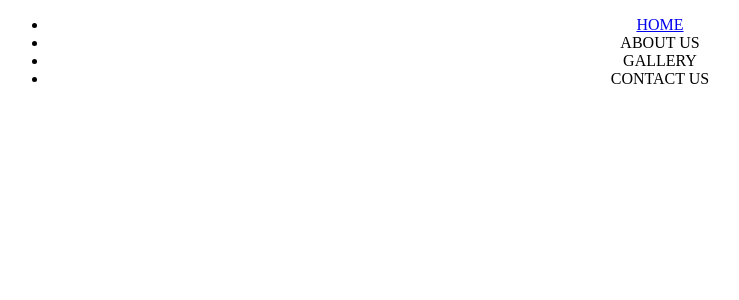
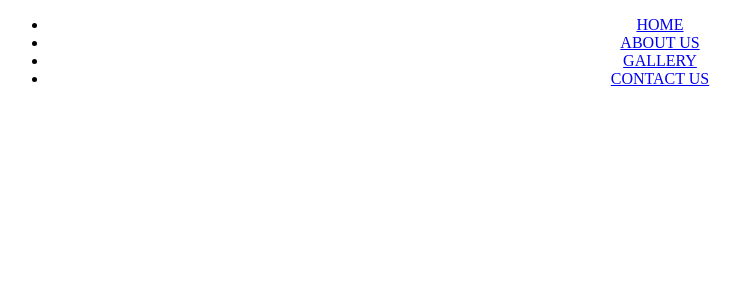
Before and after one commit to rimamenaa/DarKenza, a React (Vite) app: page / in a window 1280 px wide. Shown: the top 300 px of the page, without its empty margins (0-739 px from the left). Built offline with nearby package versions, Linux system fonts and the light colour scheme.

Commit message:
dynamic navbar

```diff
--- /dev/null
+++ b/src/Components/MenuItems.jsx
@@ -0,0 +1,22 @@
+export const MenuItems = [
+    {
+        title : "HOME",
+        url : "/",
+        cName : "navLinks",
+    },
+    {
+        title : "ABOUT US",
+        url : "/aboutUs",
+        cName : "navLinks",
+    },
+    {
+        title : "GALLERY",
+        url : "/gallery",
+        cName : "navLinks",
+    },
+    {
+        title : "CONTACT US",
+        url : "/contactUs",
+        cName : "navLinks-mobile",
+    }
+]
--- a/src/Components/Navbar.jsx
+++ b/src/Components/Navbar.jsx
@@ -1,15 +1,19 @@
 import React, { Component } from 'react'
 import "./NavbarStyles.css"
+import { MenuItems } from './MenuItems'
 
 export default class Navbar extends Component {
   render() {
     return (
         <nav className='navbar'>
           <ul className='navMenu'>
-            <li><a href='/'>HOME</a></li>
-            <li>ABOUT US</li>
-            <li>GALLERY</li>
-            <li>CONTACT US</li>
+
+            {MenuItems.map((item, i) => {
+              return (
+                <li key={i}><a href='/'>{item.title}</a></li>
+              )
+            })}
+
           </ul>
         </nav>
       )
```
